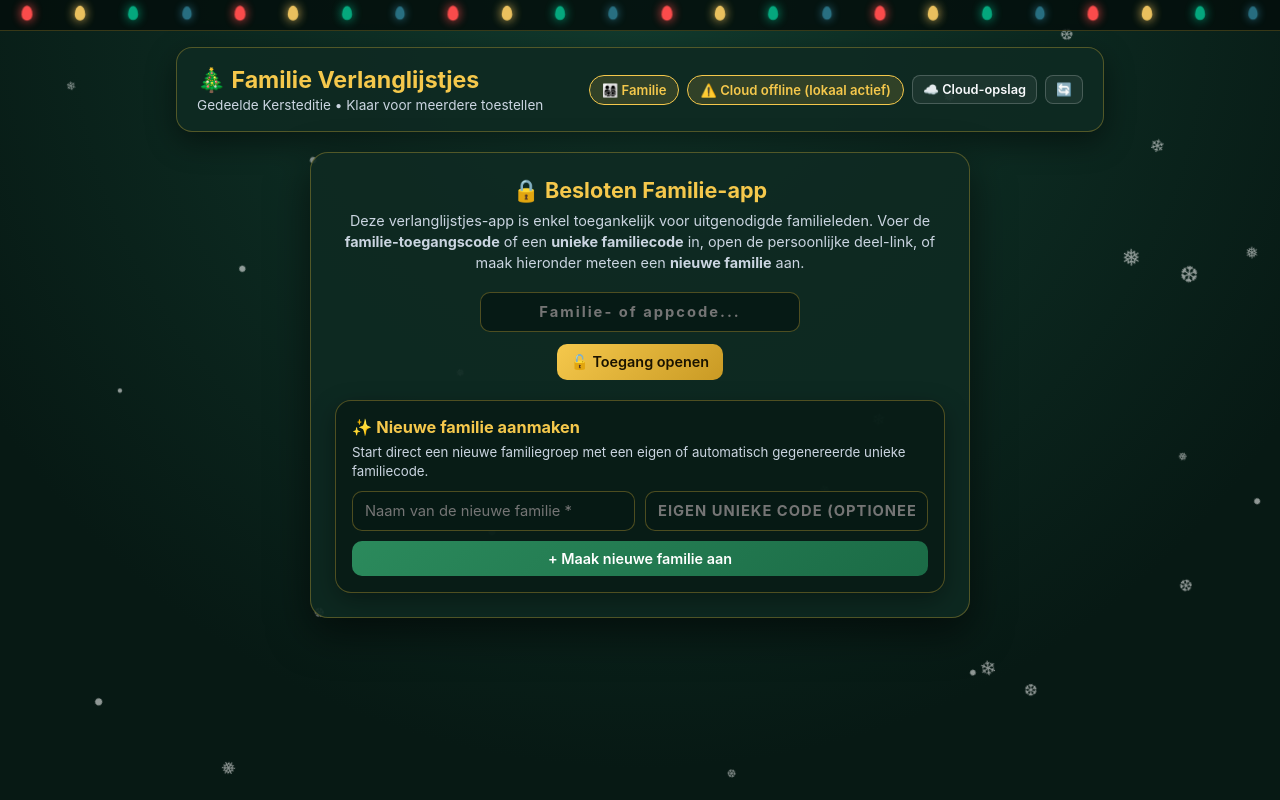
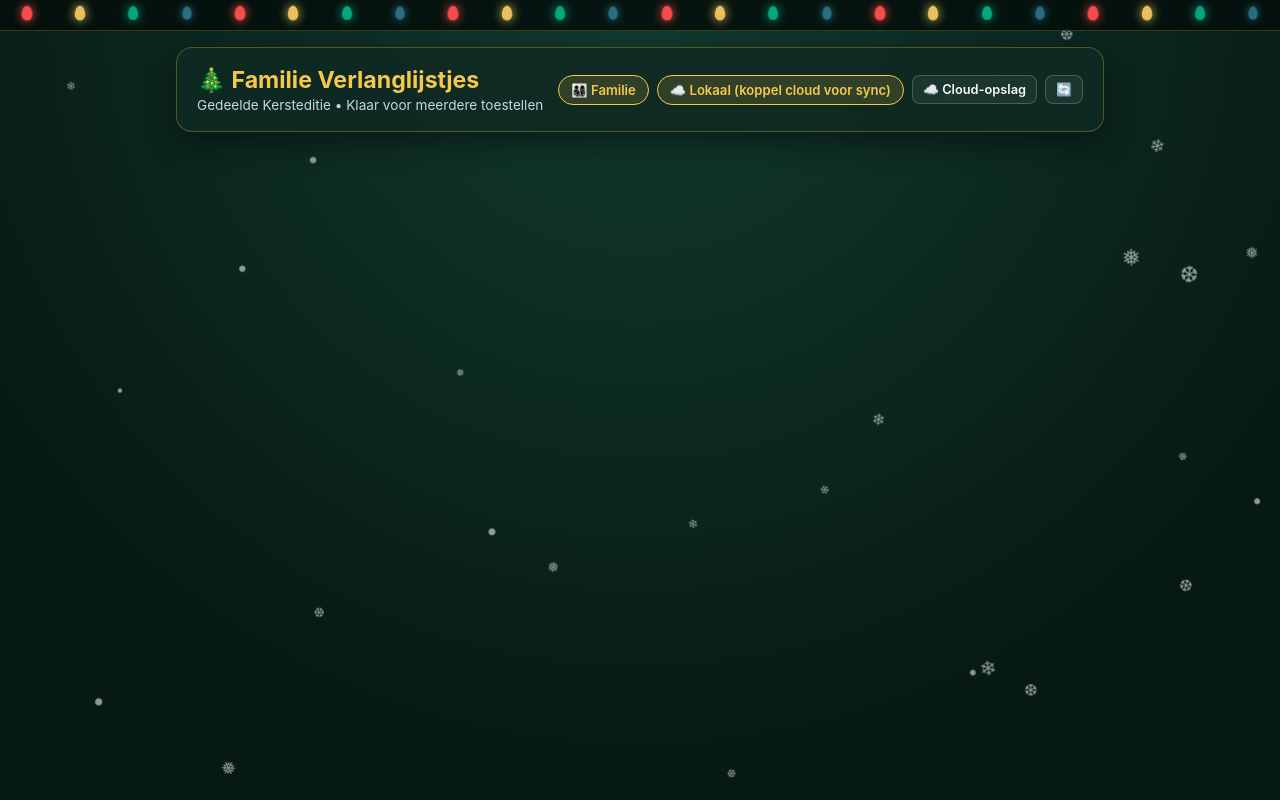
Before and after one commit to jandecock/familie-verlanglijstje, a plain HTML site: page index.html in a window 1280 px wide. Drawn offline with nearby package versions, Linux system fonts and the light colour scheme; no server answers.

Commit message:
Update index.html

```diff
--- a/index.html
+++ b/index.html
@@ -580,28 +580,7 @@
       </div>
     </header>
 
-    <!-- TOEGANGSSCHERM VOOR ONBEKENDEN -->
-    <div id="accessGateView" class="login-box">
-      <h2>🔒 Besloten Familie-app</h2>
-      <p>Deze verlanglijstjes-app is enkel toegankelijk voor uitgenodigde familieleden. Voer de <strong>familie-toegangscode</strong> of een <strong>unieke familiecode</strong> in, open de persoonlijke deel-link, of maak hieronder meteen een <strong>nieuwe familie</strong> aan.</p>
-      <div style="max-width: 320px; margin: 0 auto 12px;">
-        <input type="text" id="accessCodeInput" placeholder="Familie- of appcode..." style="text-align:center; font-weight:700; letter-spacing:2px;" />
-      </div>
-      <div id="accessGateError" class="error-msg hidden" style="margin-bottom: 10px;"></div>
-      <button class="btn-gold" onclick="submitAccessCode()">🔓 Toegang openen</button>
-
-      <div class="card" style="margin-top: 20px; margin-bottom: 0; padding: 16px; background: rgba(7, 25, 20, 0.72); text-align: left;">
-        <h3 style="color: var(--gold); font-size: 1.02rem; margin-bottom: 6px;">✨ Nieuwe familie aanmaken</h3>
-        <p style="font-size: 0.83rem; margin-bottom: 10px;">Start direct een nieuwe familiegroep met een eigen of automatisch gegenereerde unieke familiecode.</p>
-        <div class="form-grid" style="margin-bottom: 10px;">
-          <input type="text" id="gateNewFamilyInput" placeholder="Naam van de nieuwe familie *" />
-          <input type="text" id="gateNewFamilyCodeInput" placeholder="Eigen unieke code (optioneel)" style="text-transform:uppercase; font-weight:700; letter-spacing:1px;" />
-        </div>
-        <button type="button" class="btn-green" style="width: 100%; justify-content: center;" onclick="createFamilyFromAccessGate()">
-          + Maak nieuwe familie aan
-        </button>
-      </div>
-    </div>
+
 
     <!-- WELKOMSTSCHERM: BESTAANDE OF NIEUWE FAMILIE -->
     <div id="welcomeView" class="login-box hidden">
```
